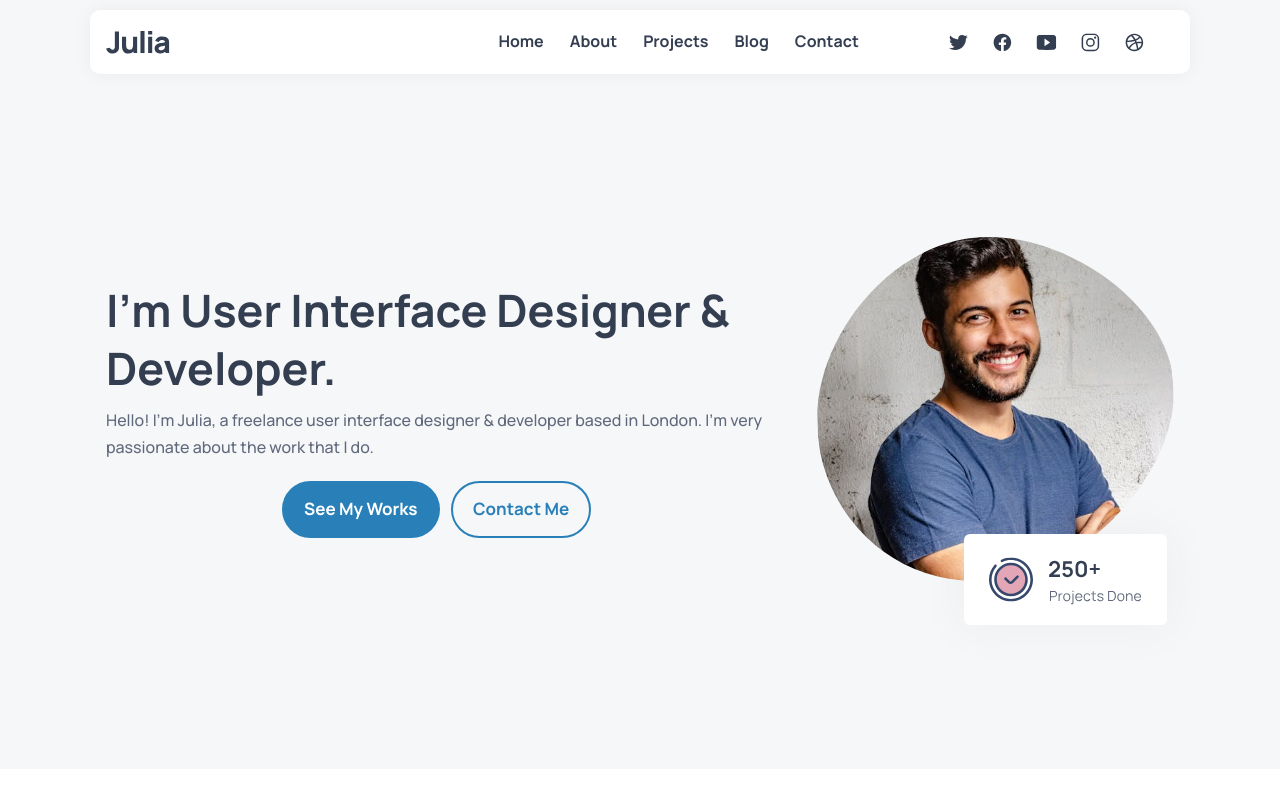
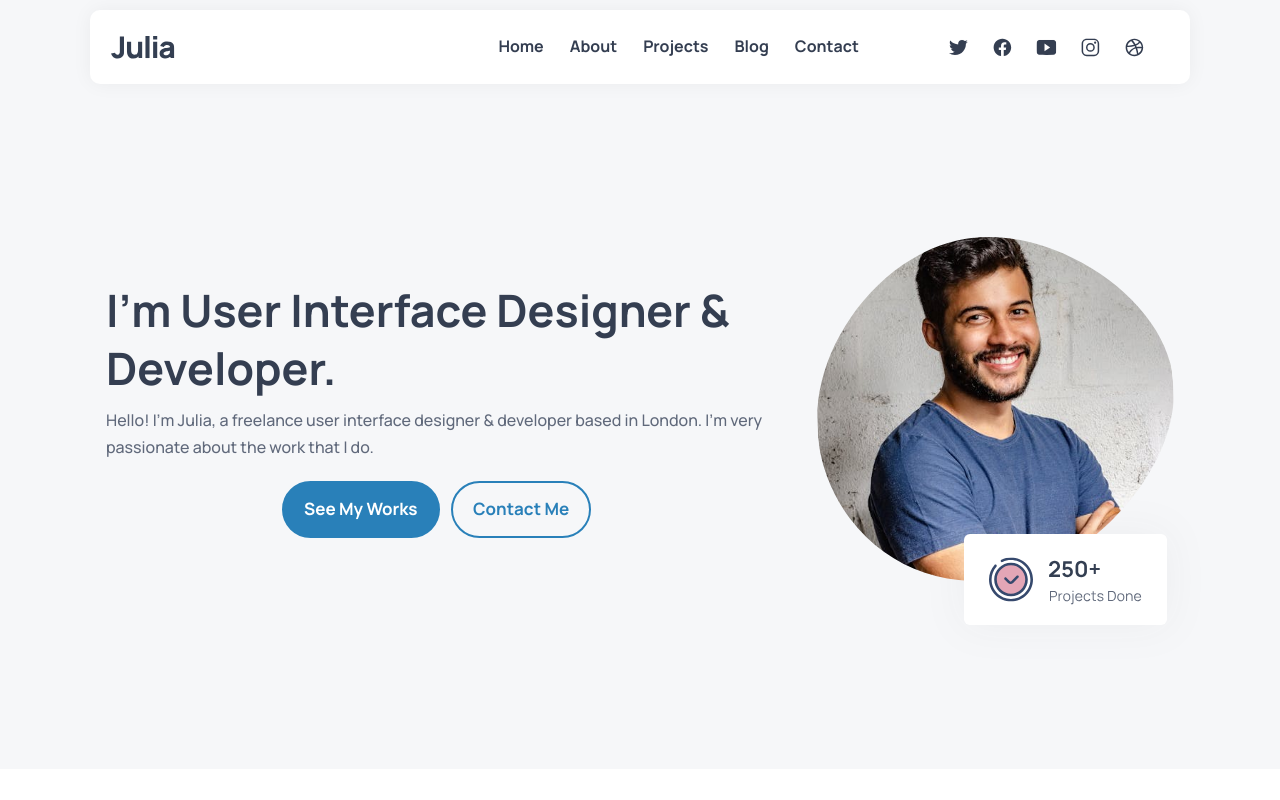
Before and after one commit to MohammedAlez/PortfolioTemplate, a plain HTML site: page index.html in a window 1280 px wide. Shown: the top 800 px of the page. Drawn offline with nearby package versions, Linux system fonts and the light colour scheme.

Commit message:
Update style.css

```diff
--- a/assets/css/style.css
+++ b/assets/css/style.css
@@ -138,7 +138,13 @@ body.nav-active{overflow:hidden}
   --webkit-animation:slideIn 1s ease forwards;
   --webkit-animation-delay: .5s;
 }
-
+.header .logo{
+  display: inline-block;
+  padding: 5px;
+  font-weight: 900;
+  font-size: 23px;
+  font-family: cursive;
+}
 @keyframes SlideIn {
   0%{transform: translateY(-100%); }
   100%{transform: translateY(0)}
```
